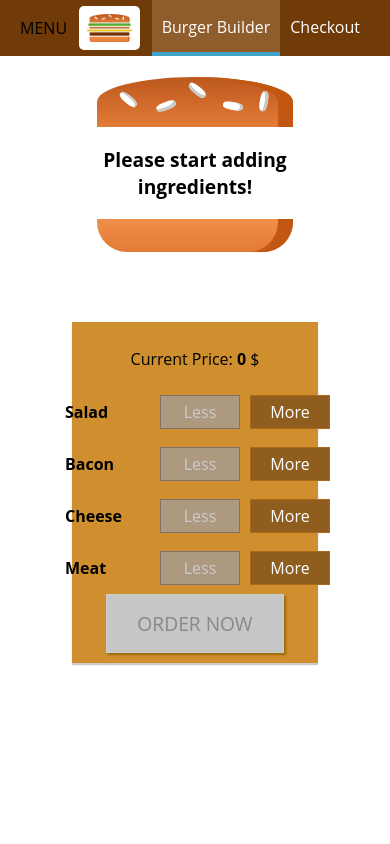
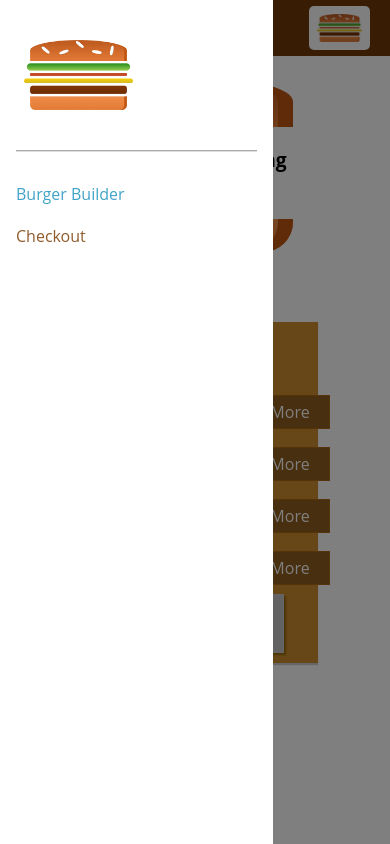
Before and after one commit to alirezamoon/berger-builder, a React (Create React App) app: page / in a window 390 px wide. Built offline with nearby package versions, Linux system fonts and the light colour scheme.

Commit message:
Responsive SideDrawer

```diff
--- a/src/Components/Layout/Layout.js
+++ b/src/Components/Layout/Layout.js
@@ -2,10 +2,13 @@
 import Aux from "./../../hoc/Auxx";
 import classes from "./Layout.module.css";
 import Toolbar from './../Navigation/Toolbar/Toolbar'
+import SideDrawer from './../Navigation/SideDrawer/SideDrawer'
+
 
 const layout = (props) => (
   <Aux>
     <Toolbar />
+    <SideDrawer />
     <main className={classes.Content}>{props.children}</main>
   </Aux>
 );
--- a/src/Components/Logo/Logo.module.css
+++ b/src/Components/Logo/Logo.module.css
@@ -1,7 +1,7 @@
 .Logo {
     background-color: #fff;
     padding: 8px;
-    height: 80%;
+    height: 100%;
     box-sizing: border-box;
     border-radius: 5px;
 }
--- a/src/Components/Navigation/NavigationItems/NavigationItem/NavigationItem.module.css
+++ b/src/Components/Navigation/NavigationItems/NavigationItem/NavigationItem.module.css
@@ -1,18 +1,38 @@
+.NavigationItem {
+  margin: 10px 0;
+  box-sizing: border-box;
+  display: block;
+  width: 100%;
+}
+
+.NavigationItem a {
+  color: #8F5C2C;
+  text-decoration: none;
+  width: 100%;
+  box-sizing: border-box;
+  display: block;
+}
+
+.NavigationItem a:hover,
+.NavigationItem a:active,
+.NavigationItem a.active {
+  color: #40A4C8;
+}
+
+@media (min-width: 500px) {
   .NavigationItem {
       margin: 0;
-  box-sizing: border-box;
       display: flex;
+      height: 100%;
+      width: auto;
       align-items: center;
-  height: 100%;
   }
 
   .NavigationItem a {
       color: white;
-  text-decoration: none;
       height: 100%;
       padding: 16px 10px;
       border-bottom: 4px solid transparent;
-  box-sizing: border-box;
   }
 
   .NavigationItem a:hover,
@@ -22,3 +42,4 @@
       border-bottom: 4px solid #40A4C8;
       color: white;
   }
+}
--- a/src/Components/Navigation/NavigationItems/NavigationItems.module.css
+++ b/src/Components/Navigation/NavigationItems/NavigationItems.module.css
@@ -3,6 +3,13 @@
   padding: 0;
   list-style: none;
   display: flex;
+  flex-flow: column;
   align-items: center;
   height: 100%;
 }
+
+@media (min-width: 500px) {
+  .NavigationItems {
+    flex-flow: row;
+  }
+}
--- /dev/null
+++ b/src/Components/Navigation/SideDrawer/SideDrawer.js
@@ -0,0 +1,26 @@
+import React from 'react'
+
+import NavigationItems from './../NavigationItems/NavigationItems'
+import Logo from './../../Logo/Logo'
+import Backdrop from './../../UI/Backdrop/Backdrop'
+import Aux from './../../../hoc/Auxx'
+
+import classes from './SideDrawer.module.css'
+
+
+const sideDrawer = () => {
+    //...
+    return (
+        <Aux>
+            <Backdrop show/>
+            <div className={classes.SideDrawer}>
+                <div className={classes.Logo}>
+                    <Logo />
+                </div>
+                <NavigationItems />
+            </div>
+        </Aux>
+    )
+}
+
+export default sideDrawer
--- /dev/null
+++ b/src/Components/Navigation/SideDrawer/SideDrawer.module.css
@@ -0,0 +1,35 @@
+.SideDrawer {
+    position: fixed;
+    width: 280px;
+    max-width: 70%;
+    height: 100%;
+    left: 0;
+    top: 0;
+    z-index: 200;
+    background-color: white;
+    padding: 32px 16px;
+    box-sizing: border-box;
+    transition: transform 0.3s ease-out;
+}
+
+@media (min-width: 500px) {
+    .SideDrawer {
+        display: none;
+    }
+}
+
+.Open {
+    transform: translateX(0);
+}
+
+.Close {
+    transform: translateX(-100%);
+}
+
+.Logo {
+    height: 11%;
+    padding-bottom: 32px;
+    margin-bottom: 22px;
+    border-bottom: 1px solid #aaa;
+    box-shadow: 0 1px 0 #ddd;
+}
--- a/src/Components/Navigation/Toolbar/Toolbar.js
+++ b/src/Components/Navigation/Toolbar/Toolbar.js
@@ -6,8 +6,10 @@
 const toolbar = () => (
     <header className={classes.Toolbar}>
         <div>MENU</div>
-        <Logo />
-        <nav>
+        <div className={classes.Logo}>
+            <Logo />
+        </div>
+        <nav className={classes.DesktopOnly}>
             <NavigationItems />
         </nav>
     </header>
--- a/src/Components/Navigation/Toolbar/Toolbar.module.css
+++ b/src/Components/Navigation/Toolbar/Toolbar.module.css
@@ -16,3 +16,13 @@
 .Toolbar nav {
     height: 100%;
 }
+
+.Logo {
+    height: 80%;
+}
+
+@media (max-width: 499px) {
+    .DesktopOnly{
+        display: none;
+    }
+}
```
Also changed, not shown: 1 other file (tests, documents, lock files or other folders). Lines whose indentation alone changed are shown as unchanged.
